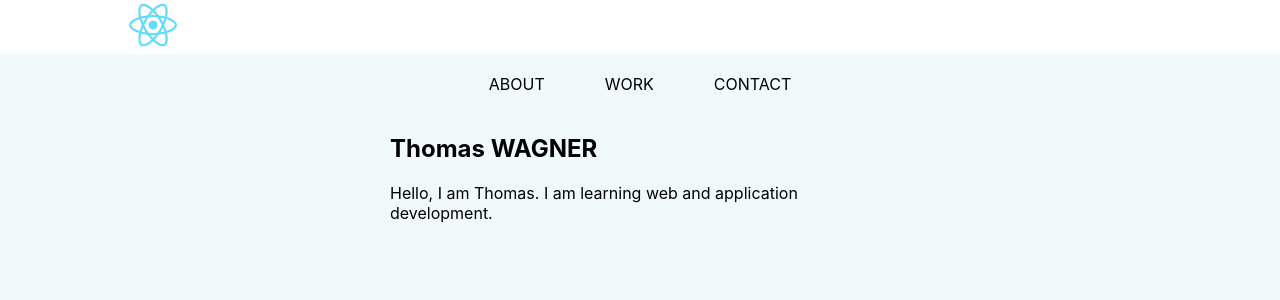
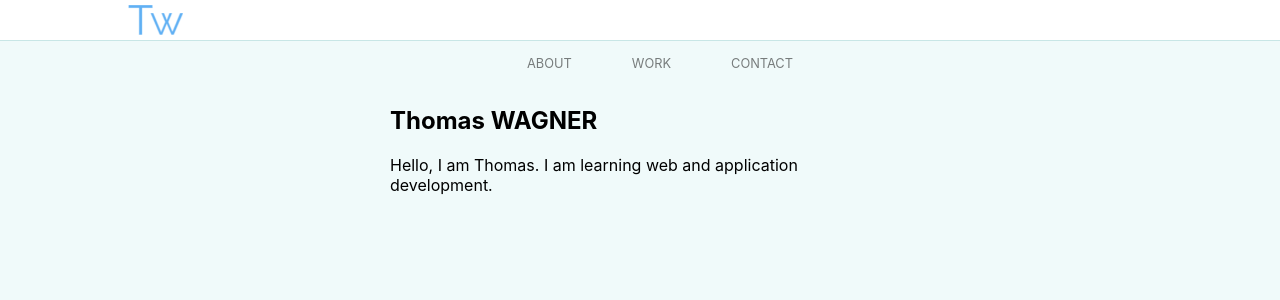
Before and after one commit to gnomeWarthas/Presente, a React (Create React App) app: page / in a window 1280 px wide. Shown: the top 300 px of the page. Built offline with nearby package versions, Linux system fonts and the light colour scheme.

Commit message:
Nav bar style updates and quick logo change

```diff
--- a/src/App.css
+++ b/src/App.css
@@ -1,6 +1,7 @@
 /** GENERAL **/
 :root{
   --background-color:rgb(240, 250, 250);
+  --background-color-more:rgb(200, 230, 230);
 }
 #app{
   display:flex;
@@ -18,20 +19,30 @@ nav{
 }
 nav > ul{
   margin:0px;
-  padding:20px 0px;
   display:flex;
   justify-content:center;
 }
 nav li{
   list-style-type: none;
-  margin: 0px 30px;
+  padding: 15px 30px;
+  font-size:0.8em;
+  opacity:0.5;
+}
+nav li:hover{
+  cursor: pointer;
+  opacity:1;
 }
 #logo{
   background-color:white;
+  border-bottom: 1px solid var(--background-color-more);
+  display:flex;
+  align-items:center;
+  height:40px;
 }
 #logo > img{
-  max-width:50px;
   margin-left:10vw;
+  max-height:30px;
+  border:none;
 }
 /** SECTIONS **/
 section{
--- a/src/App.js
+++ b/src/App.js
@@ -6,7 +6,7 @@ class App extends React.Component {
   constructor(props){
     super(props)
     this.state={
-      logoUrl: "./logo192.png",
+      logoUrl: "./logo.png",
       sections:[
         {
           id:'about',
@@ -32,7 +32,7 @@ class App extends React.Component {
     this.handleNavClick = this.handleNavClick.bind(this)
   }
   handleNavClick(e){
-    const arr = this.state.sections.map(x=>{
+    this.state.sections.forEach(x=>{
       if (parseInt(e.target.id[3])===x.number){
         if (x.number !== this.state.displayedSection[0]){
           // hide the previous displayed section
```
Also changed, not shown: public/logo.png (added).
